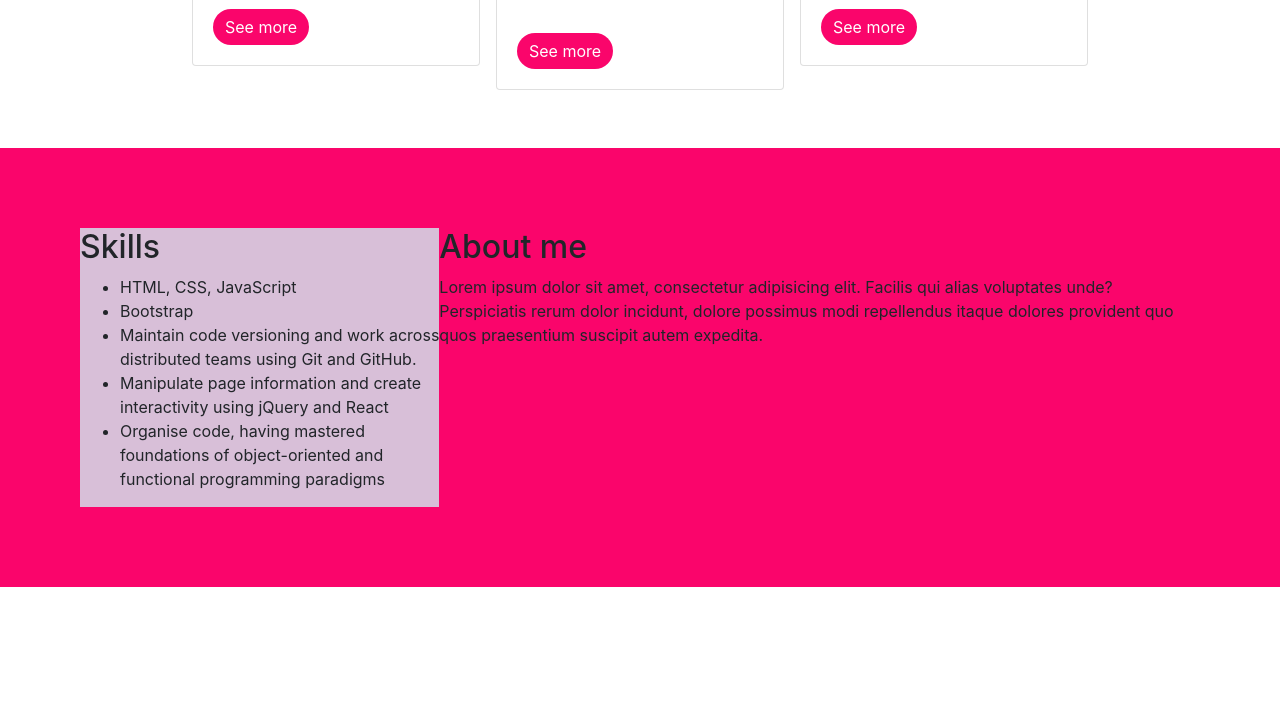
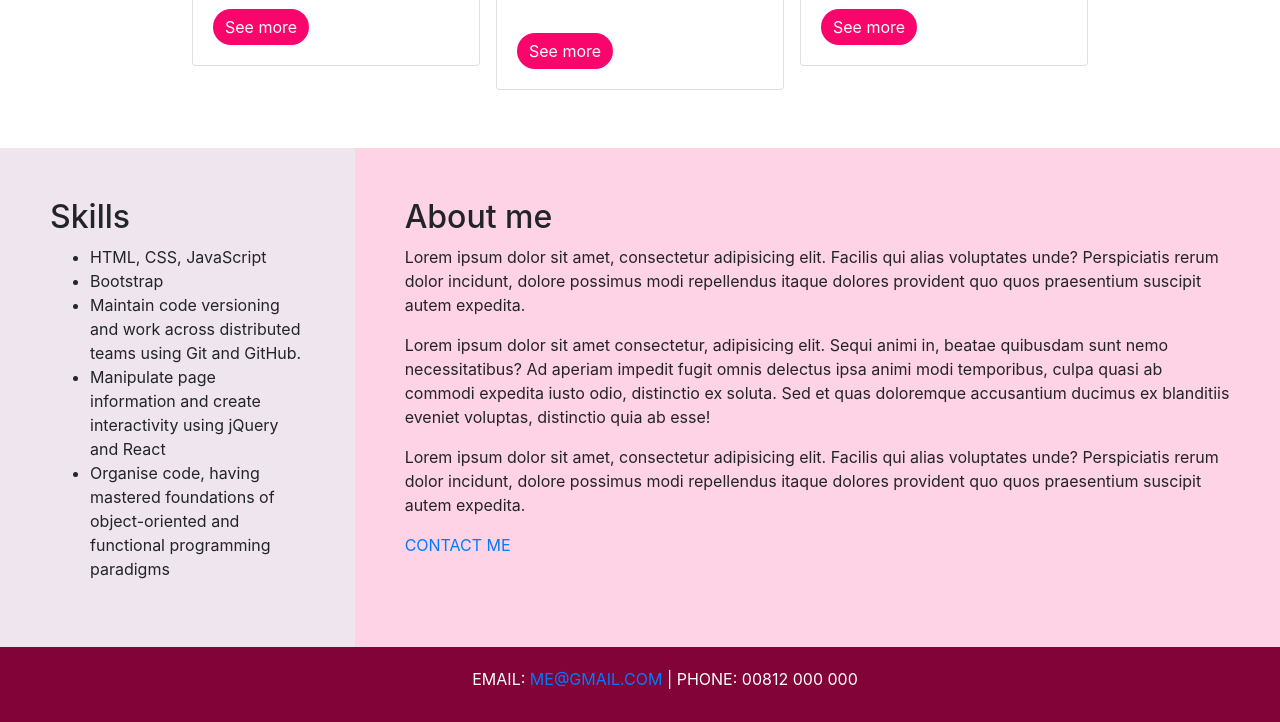
Before and after one commit to Lucasiti/bootstrap-portfolio, a plain HTML site: page index.html in a window 1280 px wide. Shown: the part 1509-2231 px from the top of the page. Before the commit the page ends 2096 px from the top, so only its background shows below. Drawn offline with nearby package versions, Linux system fonts and the light colour scheme.

Commit message:
updated skills and about section. Added footer.

```diff
--- a/css/style.css
+++ b/css/style.css
@@ -89,10 +89,22 @@ margin-top: 20px;
 .sa-section {
   display: flex;
   flex-direction: row;
-  padding: 80px;
-  background-color: #fa056b;
-  width: 100%;
+  align-items: stretch;
+  padding: ;
 }
 .skills {
- background-color: thistle;
+background-color: rgba(216, 191, 216, 0.404);
+padding: 50px;
 }
+.about {
+  background-color: #fa056b2c;
+  padding: 50px;
+}
+footer {
+  background-color: #810338;
+  color: white;
+  padding-left: 50px;
+  padding-top: 20px;
+  padding-bottom: 15px;
+  text-align: center;
+}
--- a/index.html
+++ b/index.html
@@ -89,8 +89,11 @@
   <li>Organise code, having mastered foundations of object-oriented and functional programming paradigms</li>
 </ul>
 </div>
-<div><h2>About me</h2><p>Lorem ipsum dolor sit amet, consectetur adipisicing elit. Facilis qui alias voluptates unde? Perspiciatis rerum dolor incidunt, dolore possimus modi repellendus itaque dolores provident quo quos praesentium suscipit autem expedita.</p></div>
+<div class="about"><h2>About me</h2><p>Lorem ipsum dolor sit amet, consectetur adipisicing elit. Facilis qui alias voluptates unde? Perspiciatis rerum dolor incidunt, dolore possimus modi repellendus itaque dolores provident quo quos praesentium suscipit autem expedita.</p><p>Lorem ipsum dolor sit amet consectetur, adipisicing elit. Sequi animi in, beatae quibusdam sunt nemo necessitatibus? Ad aperiam impedit fugit omnis delectus ipsa animi modi temporibus, culpa quasi ab commodi expedita iusto odio, distinctio ex soluta. Sed et quas doloremque accusantium ducimus ex blanditiis eveniet voluptas, distinctio quia ab esse!</p><p>Lorem ipsum dolor sit amet, consectetur adipisicing elit. Facilis qui alias voluptates unde? Perspiciatis rerum dolor incidunt, dolore possimus modi repellendus itaque dolores provident quo quos praesentium suscipit autem expedita.</p><p><a href="mailto:me@gmail.com">CONTACT ME</a></p></div>
 </div>
+<footer>
+  <p>EMAIL: <a href="mailto:me@gmail.com">ME@GMAIL.COM</a> | PHONE: 00812 000 000 </p>
+</footer>
 
   <script src="https://code.jquery.com/jquery-3.3.1.slim.min.js" integrity="sha384-q8i/X+965DzO0rT7abK41JStQIAqVgRVzpbzo5smXKp4YfRvH+8abtTE1Pi6jizo" crossorigin="anonymous"></script>
 <script src="https://cdn.jsdelivr.net/npm/popper.js@1.14.7/dist/umd/popper.min.js" integrity="sha384-UO2eT0CpHqdSJQ6hJty5KVphtPhzWj9WO1clHTMGa3JDZwrnQq4sF86dIHNDz0W1" crossorigin="anonymous"></script>
```
